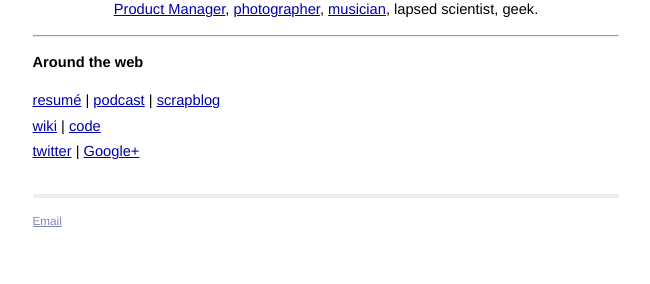
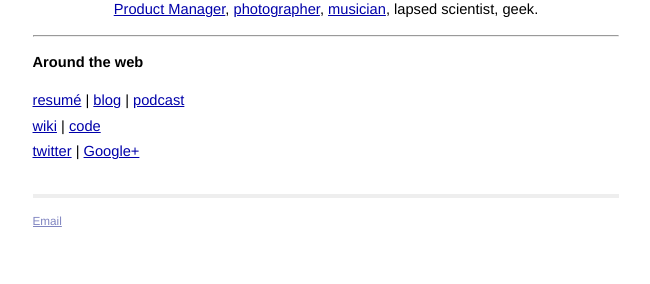
Before and after one commit to mndoci/mndoci.github.com, a Jekyll site: the page built from index.html, in a window 1280 px wide. Shown: the part 418-702 px from the top of the page, without its empty margins (314-964 px from the left). Built offline with Jekyll 4.4.1, drawn with Linux system fonts in a browser that asks for light colours.

Commit message:
added blog to page

```diff
--- a/index.html
+++ b/index.html
@@ -20,7 +20,7 @@ title: Feeding the Curious
 <p>
 <h1>Around the web</h1>
 	<ul class="posts">
-		<li><a href="http://www.linkedin.com/in/dsingh">resumé</a> | <a href="http://c2cbio.com">podcast</a> | <a href="http://flashingneurons.deepaksingh.net">scrapblog</a></li>
+		<li><a href="http://www.linkedin.com/in/dsingh">resumé</a> | <a href="http://blog.deepaksingh.net">blog</a> | <a href="http://c2cbio.com">podcast</a></li>
 		<li><a href="http://github.com/mndoci/mndoci.github.com/wiki">wiki</a> | <a href="http://github.com/mndoci">code</a></li>
 		<li><a href="http://twitter.com/mndoci">twitter</a> | <a href="http://gplus.to/mndoci">Google+</a></li>
 	</ul>
```
